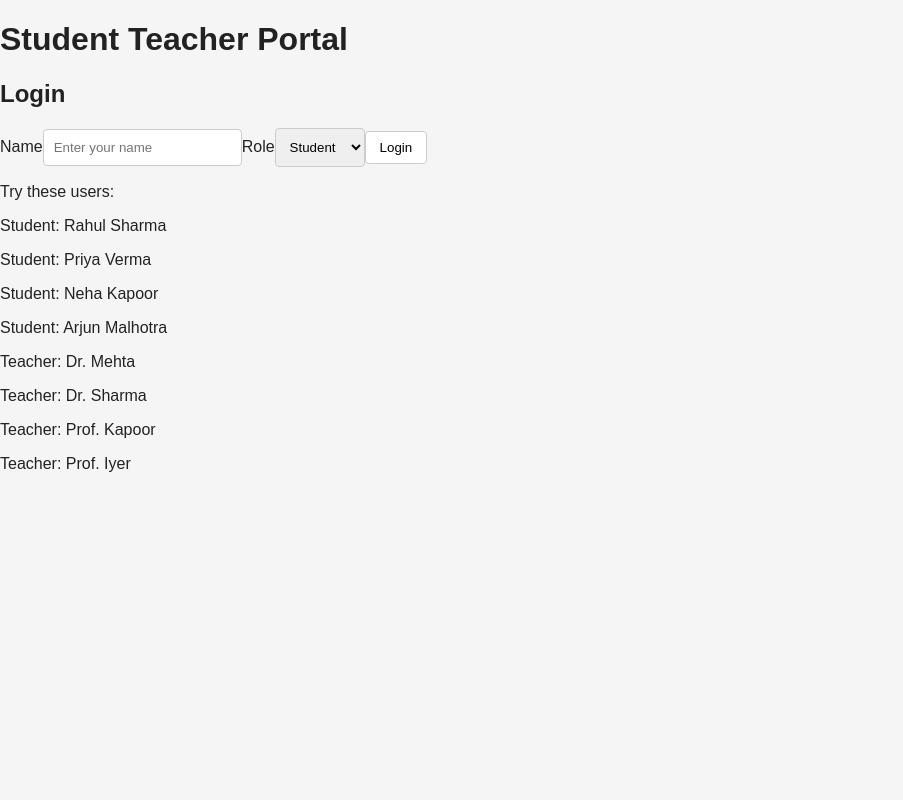
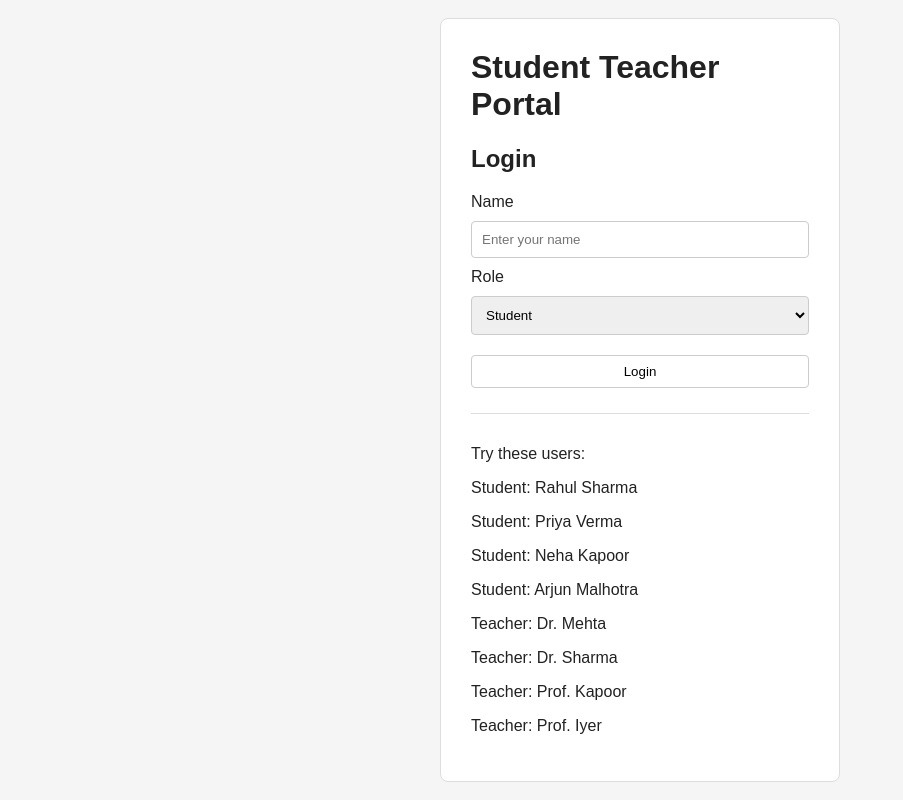
Before and after one commit to Mihirbuddy/2026201019_SSD_A1, a React (Vite) app: page / in a window 1280 px wide. Shown: the whole page, without its empty margins (0-903 px from the left). Built offline with nearby package versions, Linux system fonts and the light colour scheme.

Commit message:
add login page styles

```diff
--- a/src/App.css
+++ b/src/App.css
@@ -52,3 +52,38 @@ select {
 .navbar p {
   margin-left: 10px;
 }
+
+.login-page {
+  min-height: 100vh;
+  display: flex;
+  justify-content: center;
+  align-items: center;
+}
+
+.login-box {
+  width: 400px;
+  padding: 30px;
+  background: white;
+  border: 1px solid #ddd;
+  border-radius: 8px;
+}
+
+.login-box h1 {
+  margin-top: 0;
+}
+
+.login-box form {
+  display: flex;
+  flex-direction: column;
+  gap: 10px;
+}
+
+.login-box button {
+  margin-top: 10px;
+}
+
+.login-help {
+  margin-top: 25px;
+  padding-top: 15px;
+  border-top: 1px solid #ddd;
+}
```
